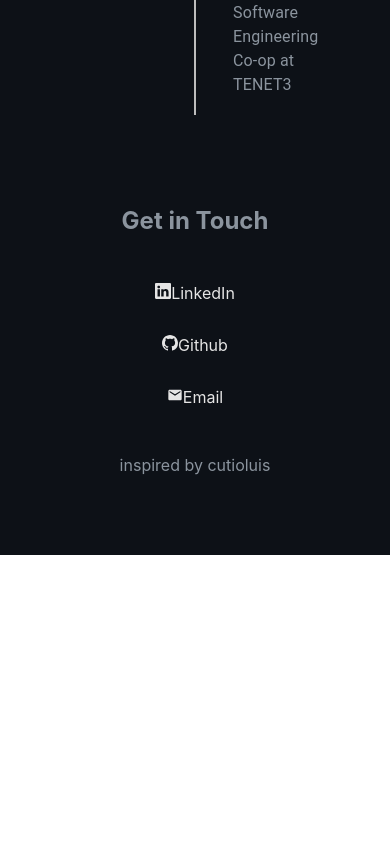
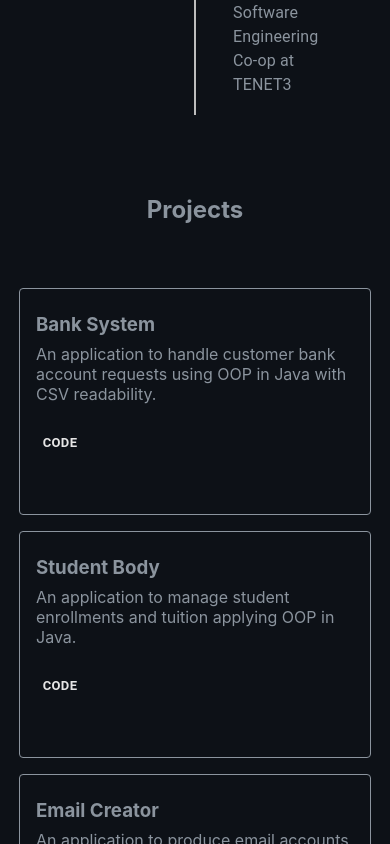
Before and after one commit to melaniemai/melaniemai.github.io, a React (Create React App) app: page / in a window 390 px wide. Shown: the part 1420-2264 px from the top of the page. Before the commit the page ends 1975 px from the top, so only its background shows below. Built offline with nearby package versions, Linux system fonts and the light colour scheme.

Commit message:
add project cards

```diff
--- /dev/null
+++ b/src/components/ProjectCards/ProjectCards.css
@@ -0,0 +1,31 @@
+.ptitle {
+  padding: 4rem 0;
+  text-align: center;
+}
+
+.pcard {
+  background-color: transparent !important;
+  max-width: 350px;
+  border: 1px solid #8b949e;
+}
+
+.pcard-title {
+  margin: 0.5rem 0;
+}
+
+.pcard-link {
+  font-weight: bold;
+}
+
+@media (max-width: 425px) {
+  .pcard {
+    background-color: transparent !important;
+    height: 225px;
+    border: 1px solid #8b949e;
+  }
+
+  .grid {
+    align-items: center;
+    justify-content: center;
+  }
+}
--- /dev/null
+++ b/src/components/ProjectCards/ProjectCards.js
@@ -0,0 +1,58 @@
+import './ProjectCards.css'
+import * as React from 'react';
+import Card from "@mui/material/Card";
+import CardContent from "@mui/material/CardContent";
+import Button from "@mui/material/Button";
+import CardActions from "@mui/material/CardActions";
+import Grid from '@mui/material/Grid';
+
+const projectsList = [
+  {
+    id: 1,
+    title: 'Bank System',
+    description: 'An application to handle customer bank account requests using OOP in Java with CSV readability.',
+    link: 'https://github.com/melaniemai/new_bank_acc_app'
+  },
+  {
+    id: 2,
+    title: 'Student Body',
+    description: 'An application to manage student enrollments and tuition applying OOP in Java.',
+    link: 'https://github.com/melaniemai/student_database_app'
+  },
+  {
+    id: 3,
+    title: 'Email Creator',
+    description: 'An application to produce email accounts for new hires at a company utilizing OOP in Java.',
+    link: 'https://github.com/melaniemai/email_admin_app'
+  },
+]
+
+export default function ProjectCards() {
+  return (
+    <div className='container container-pcards'>
+      <h2 className="ptitle">Projects</h2>
+      <Grid
+        className='grid'
+        container
+        spacing={{ xs: 2, md: 3 }}
+        columns={{ xs: 0, sm: 8, md: 12 }}
+      >
+        {projectsList.map((project, index) => {
+          return (
+            <Grid item xs={12} sm={4} md={6} key={project.id}>
+              <Card className='pcard' style={{ boxShadow: "none" }}>
+                <CardContent>
+                  <h3 className='gray-text pcard-title'>{project.title}</h3>
+                  <p className='gray-text pcard-description'>{project.description}</p>
+                </CardContent>
+                <CardActions>
+                  <Button size="small"><a href={project.link} className='pcard-link'>CODE</a></Button>
+                </CardActions>
+              </Card>
+            </Grid>
+          )
+        })}
+      </Grid>
+    </div>
+  );
+}
--- a/src/components/Timeline/Timeline.js
+++ b/src/components/Timeline/Timeline.js
@@ -21,10 +21,10 @@ export default function OutlinedTimeline() {
             <TimelineConnector />
           </TimelineSeparator>
           <TimelineContent sx={{ py: '12px', px: 2 }}>
-            <Typography component="span" className="time">
+            <Typography component="span" className="time gray-text">
               Jan 2020 - May 2020
             </Typography>
-            <Typography>Software Engineering Co-op at Siemens</Typography>
+            <Typography className="gray-text">Software Engineering Co-op at Siemens</Typography>
           </TimelineContent>
         </TimelineItem>
         <TimelineItem>
@@ -34,10 +34,10 @@ export default function OutlinedTimeline() {
           </TimelineSeparator>
           <TimelineContent>
             <TimelineContent sx={{ py: '12px', px: 2 }}>
-              <Typography component="span" className="time">
+              <Typography component="span" className="time gray-text">
                 Aug 2020 - Jan 2021
               </Typography>
-              <Typography>Software Engineering Co-op at Siemens</Typography>
+              <Typography className="gray-text">Software Engineering Co-op at Siemens</Typography>
             </TimelineContent>
           </TimelineContent>
         </TimelineItem>
@@ -48,10 +48,10 @@ export default function OutlinedTimeline() {
           </TimelineSeparator>
           <TimelineContent>
             <TimelineContent sx={{ py: '12px', px: 2 }}>
-              <Typography component="span" className="time">
+              <Typography component="span" className="time gray-text">
                 May 2021 - Aug 2021
               </Typography>
-              <Typography>Software Developer Co-op at Blubrry Podcasting</Typography>
+              <Typography className="gray-text">Software Developer Co-op at Blubrry Podcasting</Typography>
             </TimelineContent>
           </TimelineContent>
         </TimelineItem>
@@ -62,10 +62,10 @@ export default function OutlinedTimeline() {
           </TimelineSeparator>
           <TimelineContent>
             <TimelineContent sx={{ py: '12px', px: 2 }}>
-              <Typography component="span" className="time">
+              <Typography component="span" className="time gray-text">
                 Jan 2022 - Apr 2022
               </Typography>
-              <Typography>Software Developer Co-op at Blubrry Podcasting</Typography>
+              <Typography className="gray-text">Software Developer Co-op at Blubrry Podcasting</Typography>
             </TimelineContent>
           </TimelineContent>
         </TimelineItem>
@@ -76,10 +76,10 @@ export default function OutlinedTimeline() {
           </TimelineSeparator>
           <TimelineContent>
             <TimelineContent sx={{ py: '12px', px: 2 }}>
-              <Typography component="span" className="time">
+              <Typography component="span" className="time gray-text">
                 May 2022 - Aug 2022
               </Typography>
-              <Typography>Software Engineering Co-op at TENET3</Typography>
+              <Typography className="gray-text">Software Engineering Co-op at TENET3</Typography>
             </TimelineContent>
           </TimelineContent>
         </TimelineItem>
--- a/src/containers/Home/index.js
+++ b/src/containers/Home/index.js
@@ -5,6 +5,7 @@ import Mode from "../../components/Mode/Mode";
 import Header from '../../components/Header/Header';
 import { About } from '../../components/About/About'
 import OutlinedTimeline from '../../components/Timeline/Timeline';
+import ProjectCards from '../../components/ProjectCards/ProjectCards'
 import Footer from "../../components/Footer/Footer";
 
 function Home() {
@@ -20,6 +21,7 @@ function Home() {
       <Header />
       <About />
       <OutlinedTimeline />
+      <ProjectCards />
       <Footer />
     </div>
   );
```
Also changed, not shown: src/components/Mode/Mode.js (+0 -11 lines).
